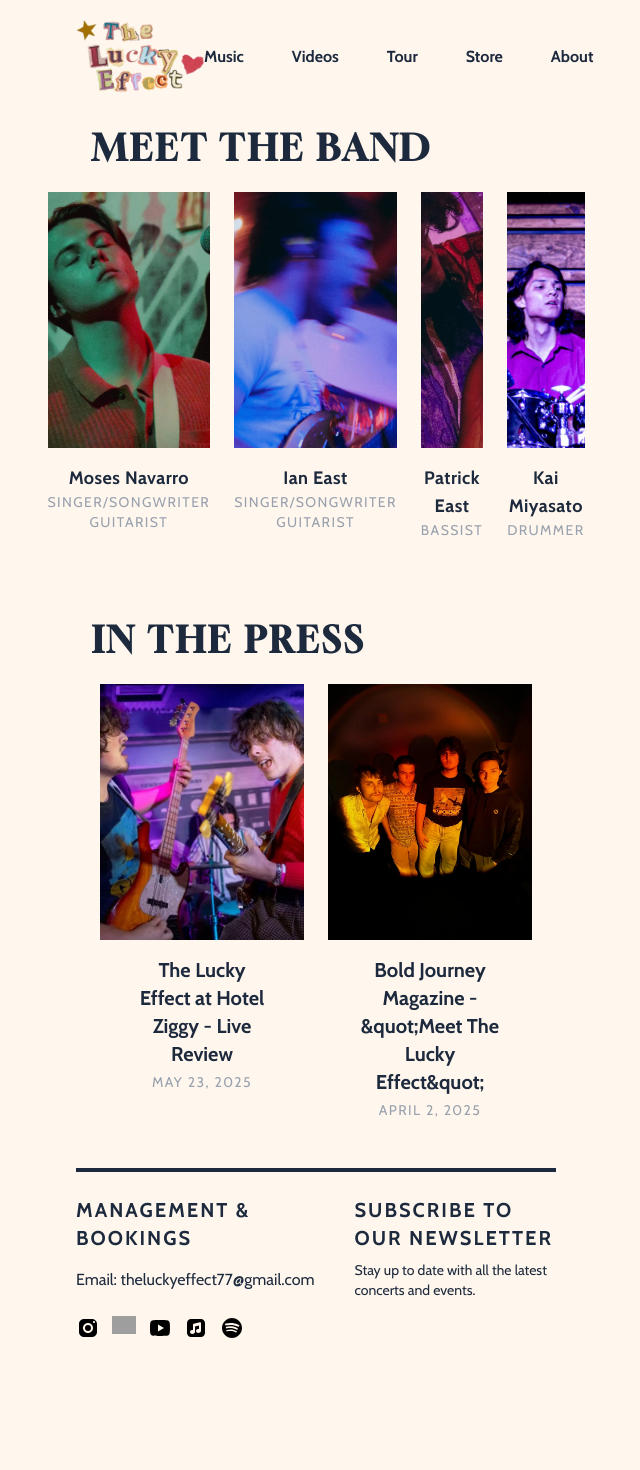
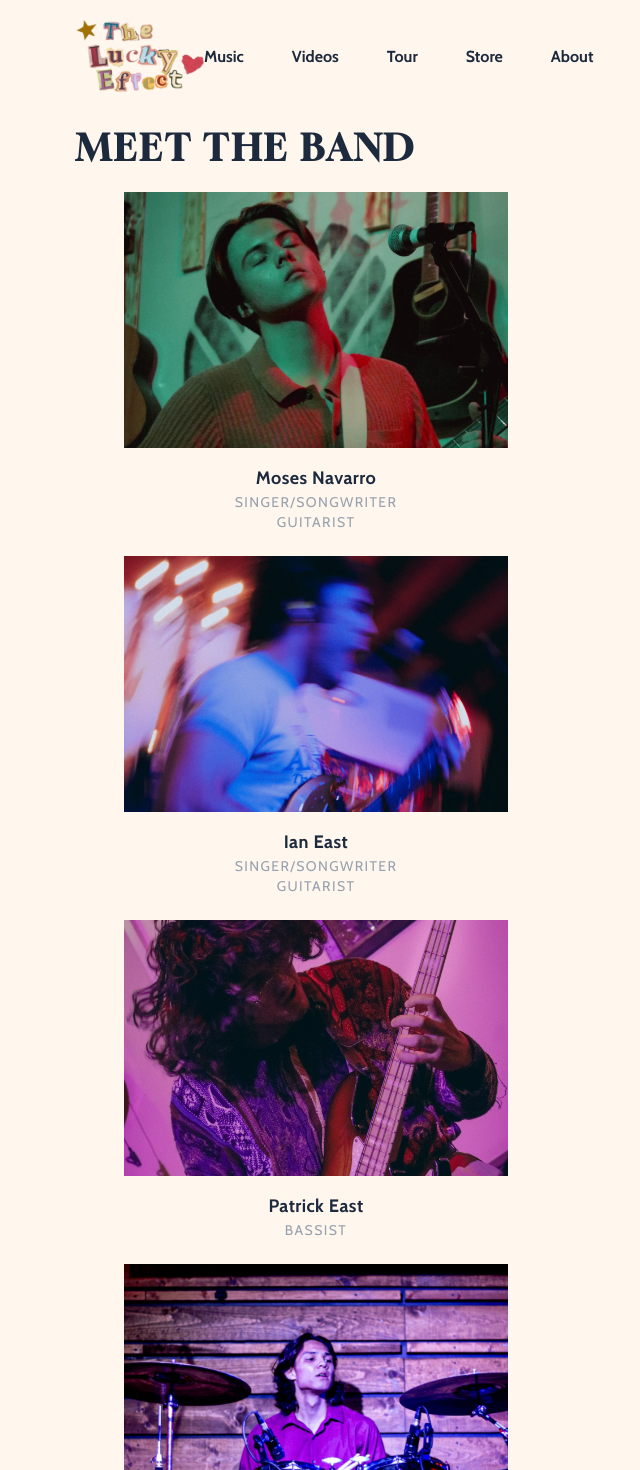
Before and after one commit to kaitrice/web-tle, a Next.js app: page /about in a window 1280 px wide. Shown: the top 1470 px of the page, without its empty margins (324-964 px from the left). Built offline with nearby package versions, Linux system fonts and the light colour scheme; grey boxes are pictures that could not be loaded.

Commit message:
fix spacing

```diff
--- a/app/_data/press_testdata.ts
+++ b/app/_data/press_testdata.ts
@@ -10,7 +10,7 @@ export const press = [
         url: "https://boldjourney.com/meet-the-lucky-effect/",
         img: "/img/news/boldjourney.webp",
         alt: "",
-        title: "Bold Journey Magazine - &quot;Meet The Lucky Effect&quot;",
+        title: "Bold Journey Magazine - 'Meet The Lucky Effect'",
         date: "April 2, 2025"
     }
 ]
--- a/app/about/page.tsx
+++ b/app/about/page.tsx
@@ -5,8 +5,8 @@ import { Card } from "../_components/Card"
 function News() {
   return (
     <section id="news" className="pb-6">
-      <h1 className="uppercase tracking-widest text-xl md:text-4xl font-bold pt-2 md:pt-8 ps-4">In the press</h1>
-      <div className="flex flex-col md:flex-row justify-center gap-6 p-2 md:p-6">
+      <h1 className="uppercase tracking-widest text-xl md:text-4xl font-bold pt-2 md:pt-8">In the press</h1>
+      <div className="flex flex-col md:flex-row gap-6 items-center justify-evenly p-2 md:p-6">
         {press.map((item, index) => (
           <Card key={index} img={item.img} alt={item.alt} url={item.url}>
               <div className="flex flex-col gap-1 px-8">
@@ -23,10 +23,10 @@ function News() {
 function BandGallery() {
   return (
     <section id="band" className="w-full pb-6">
-      <h1 className="uppercase tracking-widest text-2xl md:text-4xl font-bold pt-2 md:pt-8 ps-4">Meet the Band</h1>
-      <div className="flex flex-col md:flex-row justify-center gap-6 p-2 md:p-6">
+      <h1 className="uppercase tracking-widest text-2xl md:text-4xl font-bold">Meet the Band</h1>
+      <div className="flex flex-col xl:flex-wrap md:flex-row items-center justify-evenly gap-6 p-2 md:p-6">
         {band.map((item, index) => (
-          <Card key={index}  img={item.img} alt={`Photo of ${item.name}`} url={item.social}>
+          <Card key={index} img={item.img} alt={`Photo of ${item.name}`} url={item.social}>
               <div>
                 <p className="font-bold text-lg tracking-wide">{item.name}</p>
                 {item.role.map((role, ix) => (
--- a/app/globals.css
+++ b/app/globals.css
@@ -7,17 +7,13 @@
 
 @layer utilities {
   .heading-spacer {
-    padding-top: 4em;
+    padding-top: 8em;
   }
 
   @media (min-width: 768px) {
     .heading-spacer {
-      padding-top: 6em;
+      padding-top: 8em;
     }
-  }
-
-  .hero-spacer {
-    padding-top: 100vh;
   }
 }
 
```
Lines whose indentation alone changed are shown as unchanged.
